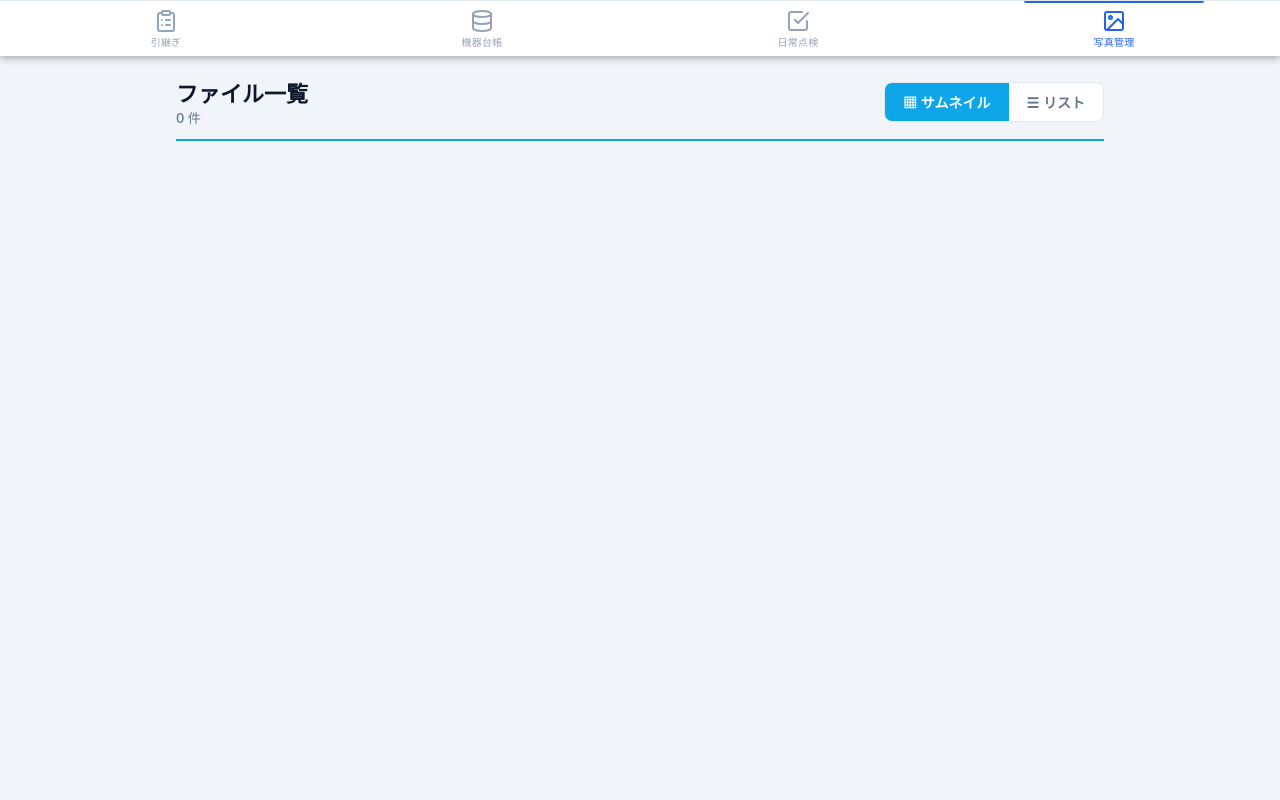
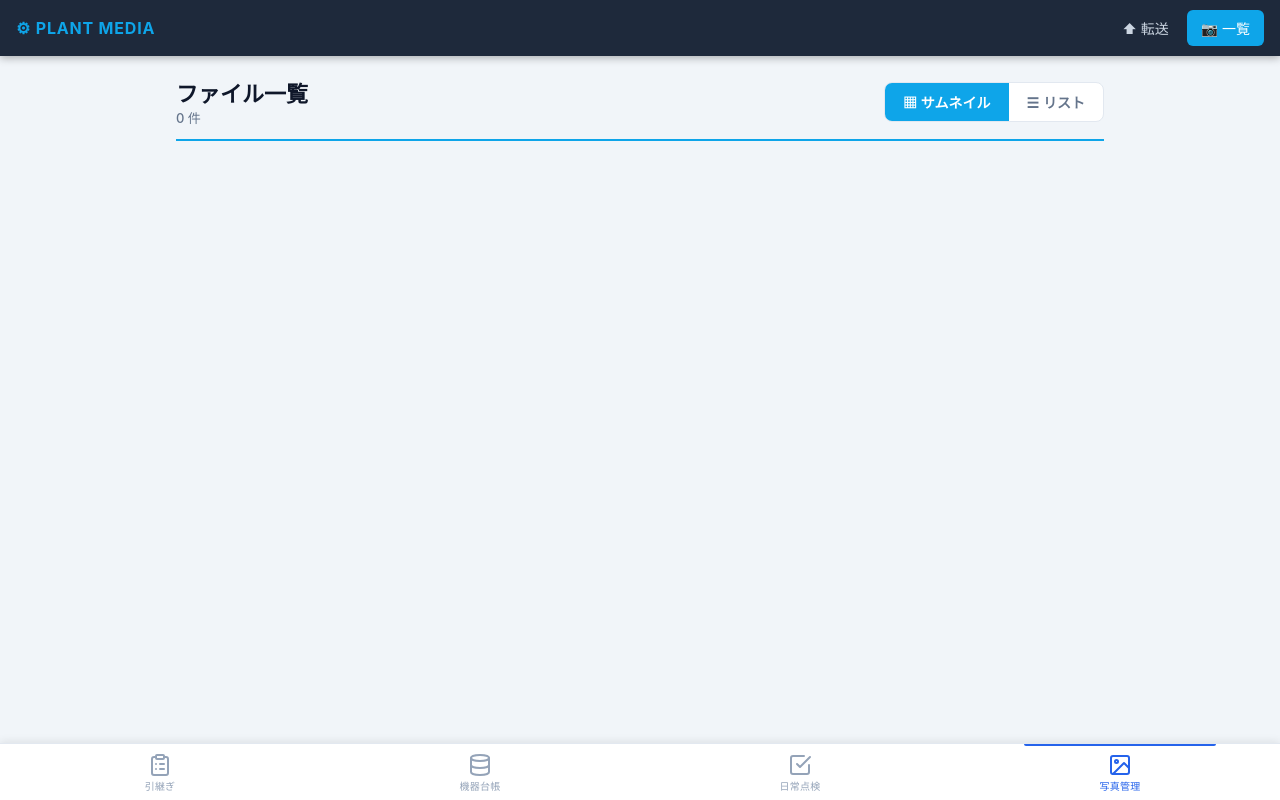
Before and after one commit to d-kawakami/plantapps, a Flask app: template 04_photo/templates/list.html in a window 1280 px wide. Run offline with Flask 3, Linux system fonts and the light colour scheme; the template is opened without the code that fills it, so the values that code supplies are empty.

Commit message:
fix: scope nav CSS to .app-nav to prevent overriding bottom nav
04_photo templates had `nav { position: sticky; top: 0 }` which applied
to ALL <nav> elements, including the shared plant-bottom-nav component.
This caused plant-bottom-nav to appear at the top of the screen instead
of fixed at the bottom.

Changed `nav` selector to `nav.app-nav` in index/list/image templates
and added class="app-nav" to the corresponding HTML elements.

Co-Authored-By: Claude Sonnet 4.6 <noreply@anthropic.com>

```diff
--- a/04_photo/templates/image.html
+++ b/04_photo/templates/image.html
@@ -25,7 +25,7 @@
             flex-direction: column;
         }
 
-        nav {
+        nav.app-nav {
             background: var(--nav-bg);
             padding: 0 16px;
             display: flex;
@@ -114,7 +114,7 @@
 </head>
 <body>
 
-<nav>
+<nav class="app-nav">
     <span class="nav-brand">&#9881; PLANT MEDIA</span>
     <div class="nav-links">
         <a href="/photo" class="nav-link">&#11014; 転送</a>
--- a/04_photo/templates/index.html
+++ b/04_photo/templates/index.html
@@ -30,7 +30,7 @@
         }
 
         /* ---- Navigation ---- */
-        nav {
+        nav.app-nav {
             background: var(--nav-bg);
             color: #fff;
             padding: 0 16px;
@@ -243,7 +243,7 @@
 </head>
 <body>
 
-<nav>
+<nav class="app-nav">
     <span class="nav-brand">&#9881; PLANT MEDIA</span>
     <div class="nav-links">
         <a href="/photo" class="nav-link active">&#11014; 転送</a>
--- a/04_photo/templates/list.html
+++ b/04_photo/templates/list.html
@@ -28,7 +28,7 @@
         }
 
         /* ---- Navigation ---- */
-        nav {
+        nav.app-nav {
             background: var(--nav-bg);
             color: #fff;
             padding: 0 16px;
@@ -294,7 +294,7 @@
 </head>
 <body>
 
-<nav>
+<nav class="app-nav">
     <span class="nav-brand">&#9881; PLANT MEDIA</span>
     <div class="nav-links">
         <a href="/photo" class="nav-link">&#11014; 転送</a>
```
